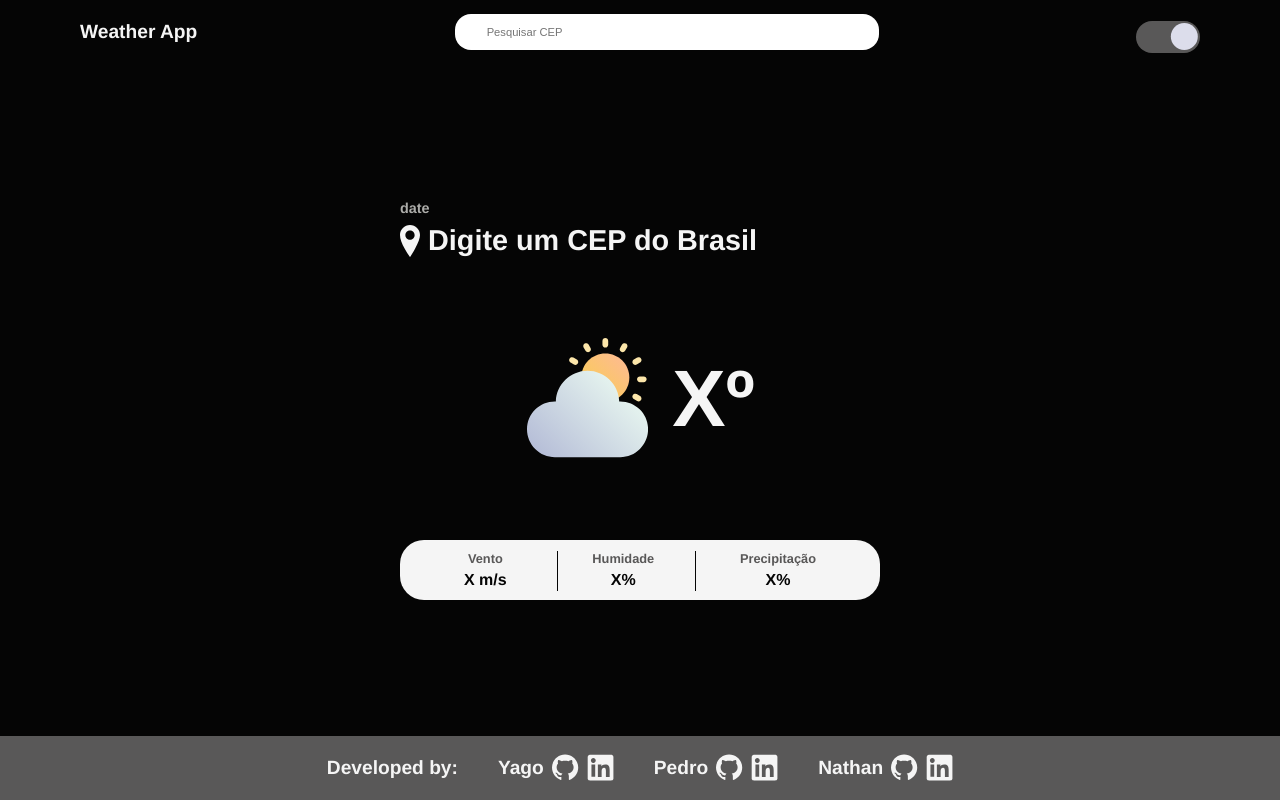
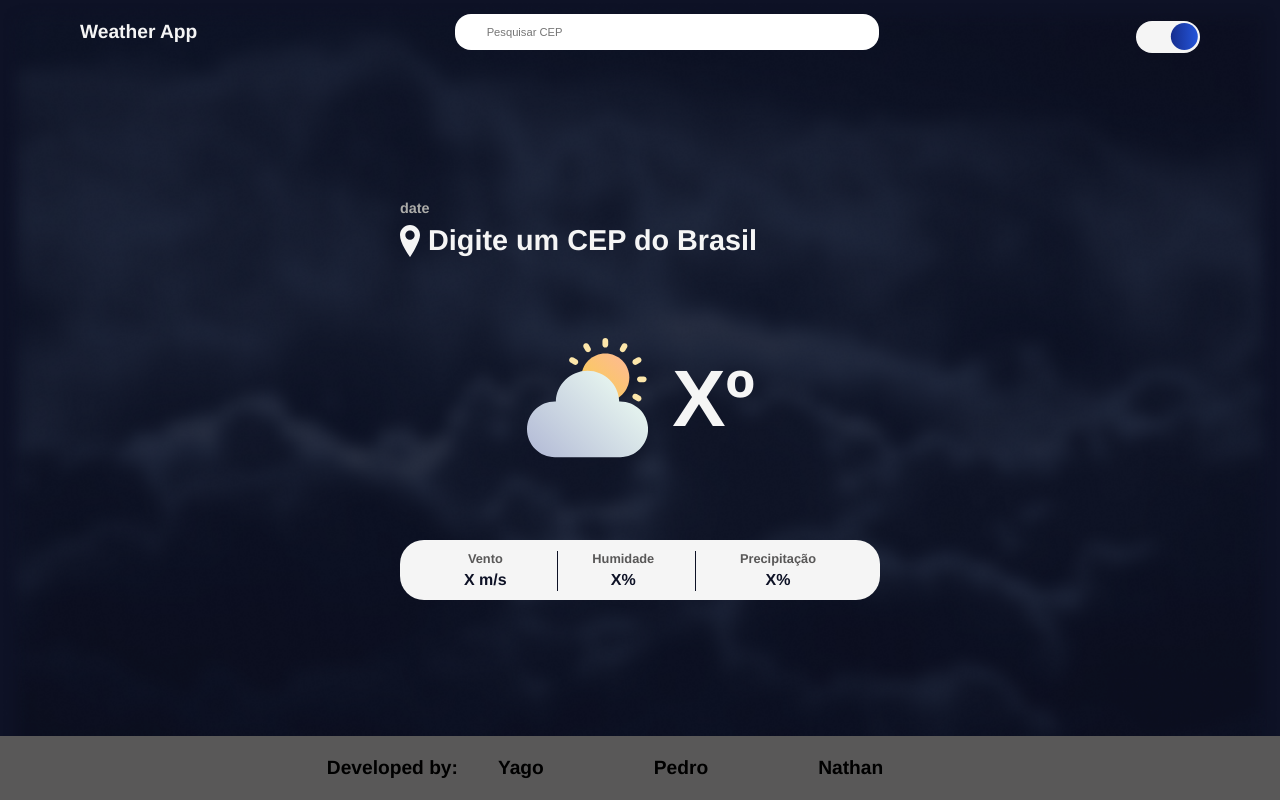
Before and after one commit to yagomouro/weather-app, a website: page public/index.html in a window 1280 px wide. Drawn offline with Linux system fonts and the light colour scheme; no server answers.

Commit message:
add some colors

```diff
--- a/public/css/_config.scss
+++ b/public/css/_config.scss
@@ -1,9 +1,10 @@
 :root {
-    --black: #050505;
+    --black: #0e1226;
     --white: #f5f5f5;
     --gray-font: #dcddeb;
     --gray-500: #acaca9;
     --gray-600: #595858;
+    --blue-gradient: linear-gradient(90deg, #162e8f 0%, #2455da 100%);
 }
 
 *,
@@ -33,17 +34,24 @@ html {
     --panel: var(--white);
     --text-color: var(--black);
     --minor-text-color: var(--gray-600);
-    --toggle: var(--gray-500);
+    --toggle: var(--white);
     --svg: var(--gray-600);
+
+    --background-img: url("/img/background_light.png");
+    --svg: url("/img/svg_sunny.svg");
 
     &[data-theme="dark"] {
         --background: var(--black);
         --panel: var(--gray-600);
         --text-color: var(--white);
         --minor-text-color: var(--gray-500);
-        --toggle: var(--gray-font);
+        --toggle: var(--blue-gradient);
         --svg: var(--white);
+
+        --background-img: url("/img/background_dark.png");
+        --svg: url("/img/svg_night.svg");
     }
+
     &.transition,
     &.transition *,
     &.transition *:before,
--- a/public/css/style.scss
+++ b/public/css/style.scss
@@ -1,7 +1,13 @@
 @import "config";
 
 body {
+    height: 100vh;
+    width: 100vw;
     background-color: var(--background);
+    background-image: var(--background-img);
+    background-repeat: no-repeat;
+    background-size: cover;
+    background-clip: border-box;
     header {
         height: 8rem;
         width: 100%;
@@ -32,7 +38,7 @@ body {
                 visibility: hidden;
 
                 &:checked + label {
-                    background: var(--gray-600);
+                    background: var(--white);
                 }
 
                 &:checked + label:after {
@@ -50,7 +56,7 @@ body {
                 cursor: pointer;
 
                 color: transparent;
-                background-color: var(--white);
+                background: var(--blue-gradient);
 
                 display: block;
                 position: relative;
@@ -97,6 +103,7 @@ body {
             .local-container {
                 h1 {
                     font-size: 3.6rem;
+                    font-weight: normal;
                     color: var(--text-color);
 
                     strong {
```
Also changed, not shown: public/index.html (+3 -1 lines), public/js/main.js (+5 -4 lines), public/css/style.css, public/img/background_dark.png (added), public/img/background_light.png (added), public/img/svg_night.svg (added), public/img/svg_sunny.svg (added), 2 other files.
